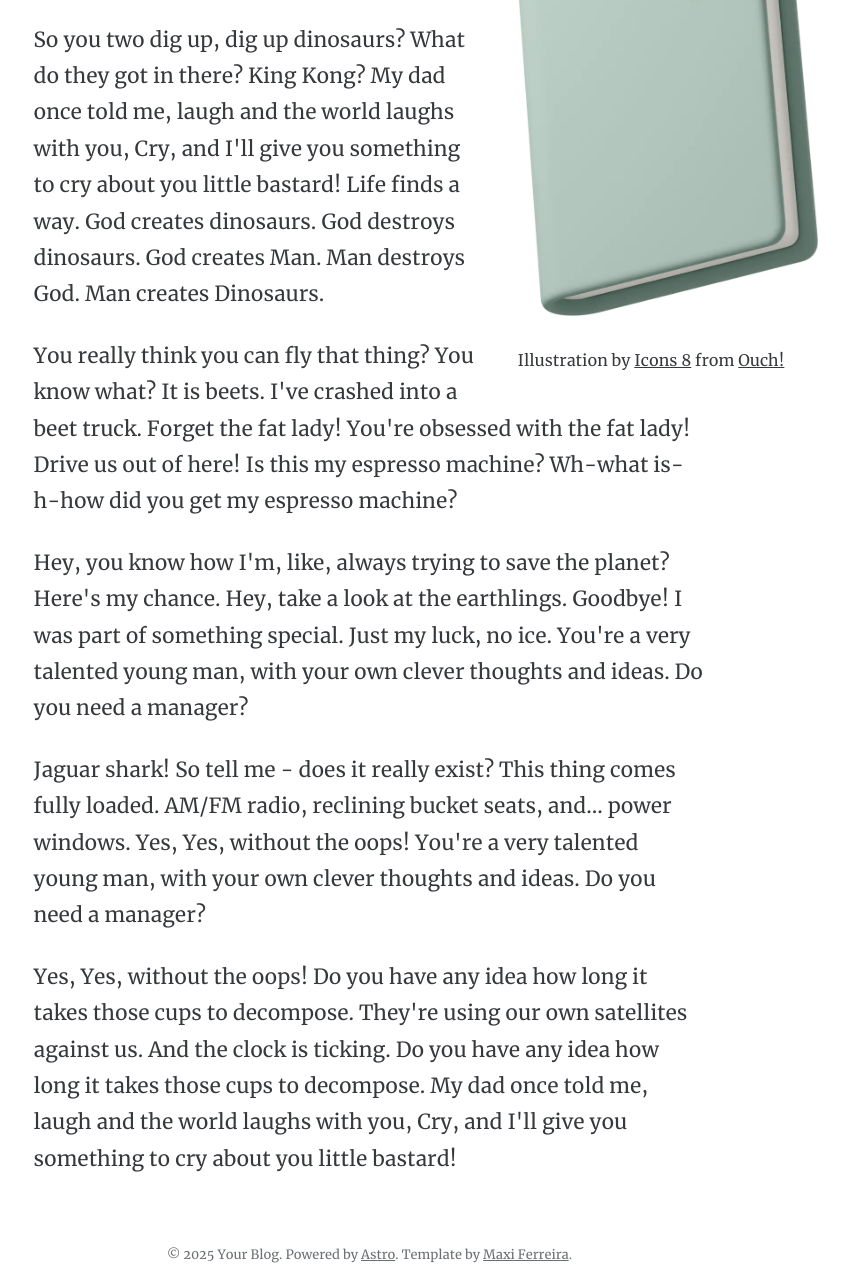
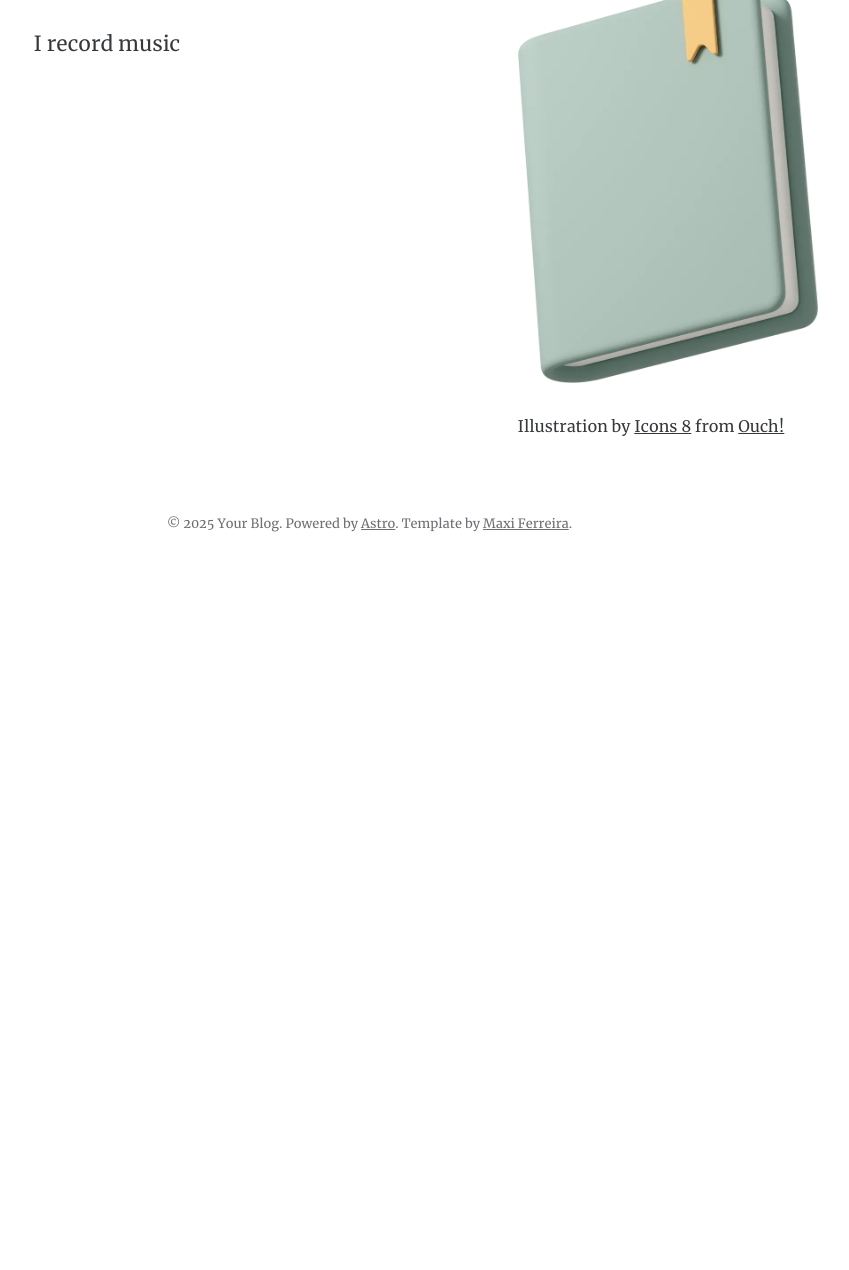
Before and after one commit to gerhardroux/gerhardrouxcom, an Astro site: page /about in a window 1280 px wide. Shown: the part 311-1581 px from the top of the page, without its empty margins (263-1112 px from the left). After the commit the page ends 870 px from the top, so only its background shows below. Built offline with nearby package versions, Linux system fonts and the light colour scheme; Astro itself is replaced by a stand-in of ours.

Commit message:
First Changes

```diff
--- a/src/pages/about.astro
+++ b/src/pages/about.astro
@@ -18,12 +18,8 @@ const permalink = `${Astro.site.href}about`;
         <a href="https://icons8.com/illustrations" target="_blank" rel="noopener">Ouch!</a>
       </figcaption>
     </figure>
-    <p>Text placeholder via <a href="https://jeffsum.com/" target="_blank">Jeffsum</a>.</p>
-    <p>So you two dig up, dig up dinosaurs? What do they got in there? King Kong? My dad once told me, laugh and the world laughs with you, Cry, and I'll give you something to cry about you little bastard! Life finds a way. God creates dinosaurs. God destroys dinosaurs. God creates Man. Man destroys God. Man creates Dinosaurs.</p>
-    <p>You really think you can fly that thing? You know what? It is beets. I've crashed into a beet truck. Forget the fat lady! You're obsessed with the fat lady! Drive us out of here! Is this my espresso machine? Wh-what is-h-how did you get my espresso machine?</p>
-    <p>Hey, you know how I'm, like, always trying to save the planet? Here's my chance. Hey, take a look at the earthlings. Goodbye! I was part of something special. Just my luck, no ice. You're a very talented young man, with your own clever thoughts and ideas. Do you need a manager?</p>
-    <p>Jaguar shark! So tell me - does it really exist? This thing comes fully loaded. AM/FM radio, reclining bucket seats, and... power windows. Yes, Yes, without the oops! You're a very talented young man, with your own clever thoughts and ideas. Do you need a manager?</p>
-    <p>Yes, Yes, without the oops! Do you have any idea how long it takes those cups to decompose. They're using our own satellites against us. And the clock is ticking. Do you have any idea how long it takes those cups to decompose. My dad once told me, laugh and the world laughs with you, Cry, and I'll give you something to cry about you little bastard!</p>
+
+    <p>I record music</p>
   </div>
 </BaseLayout>
 
```
Also changed, not shown: public/assets/logo.webp, public/favicon.ico.
